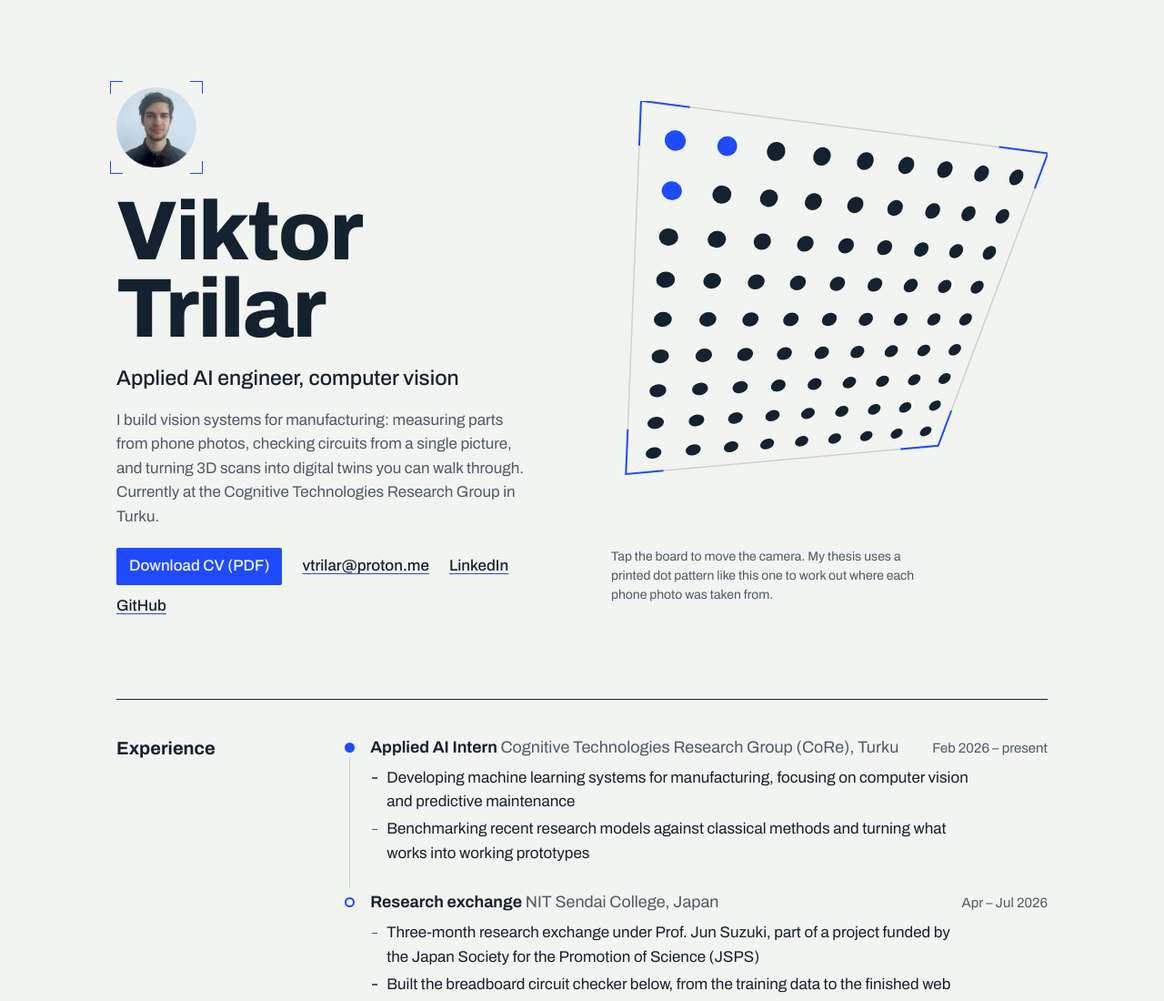
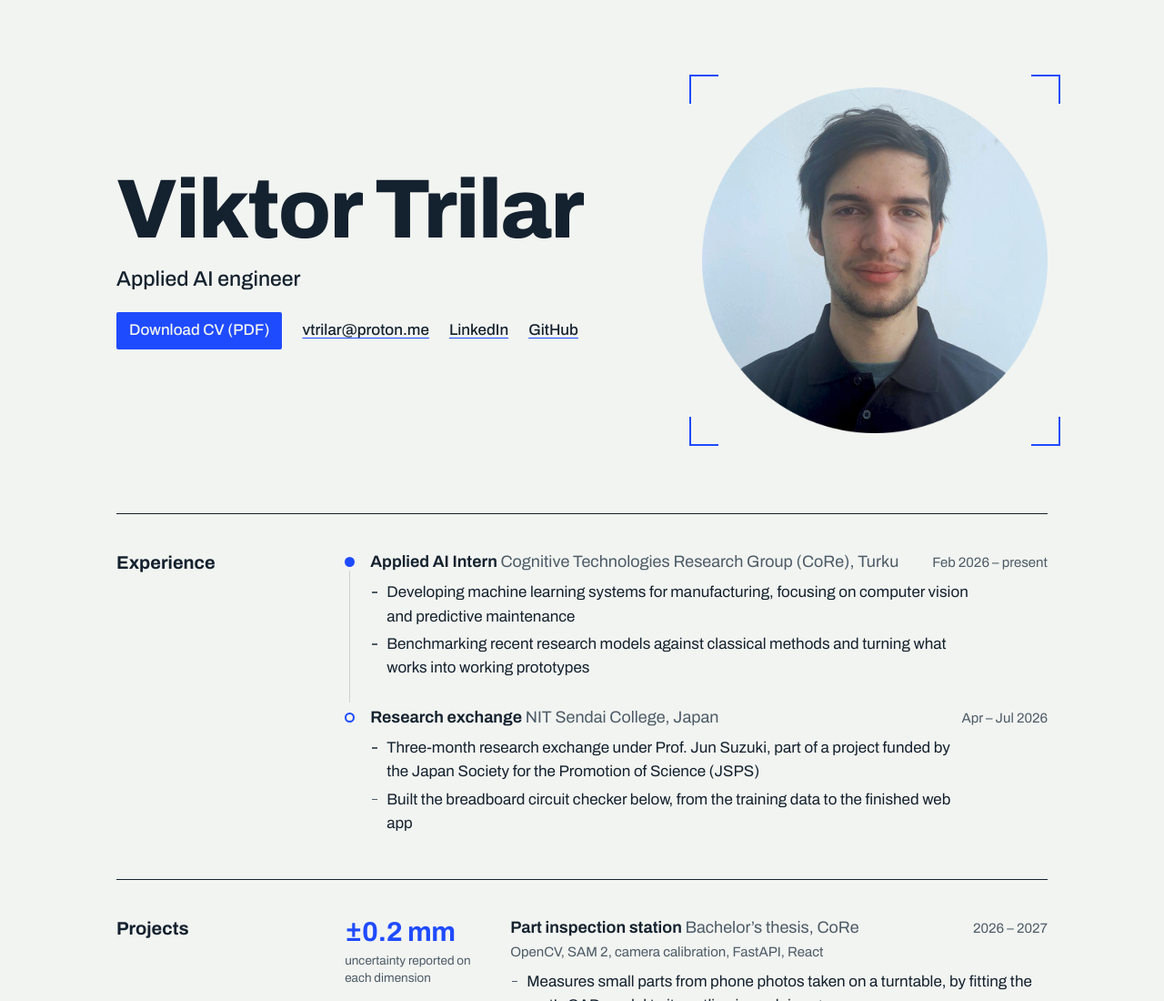
Before and after one commit to viktortrilar/viktortrilar.github.io, a plain HTML site: page index.html in a window 1280 px wide. Shown: the top 1100 px of the page at 91% size. Drawn offline with Linux system fonts and the light colour scheme.

Commit message:
Simplify hero: large portrait instead of dot board, shorter title
Co-Authored-By: Claude Opus 5.5 <noreply@anthropic.com>
Claude-Session: https://claude.ai/code/session_01W2z6u65vNgxFCTk7vhZDuR

```diff
--- a/board.js
+++ /dev/null
@@ -1,114 +0,0 @@
-// Calibration dot board: a circle grid seen from a camera whose pose follows the pointer.
-(function () {
-    const canvas = document.getElementById('board');
-    if (!canvas) return;
-    const ctx = canvas.getContext('2d');
-    const reduce = window.matchMedia('(prefers-reduced-motion: reduce)').matches;
-
-    const COLS = 9, ROWS = 9;
-    const rest = { rx: 0.55, ry: -0.38 };     // resting camera pose (radians)
-    let target = { ...rest }, pose = { ...rest };
-    let size = 0, raf = 0;
-
-    function colors() {
-        const s = getComputedStyle(document.documentElement);
-        return { dot: s.getPropertyValue('--dot').trim(), signal: s.getPropertyValue('--signal').trim(), rule: s.getPropertyValue('--rule').trim() };
-    }
-    let col = colors();
-
-    function resize() {
-        const dpr = Math.min(window.devicePixelRatio || 1, 2);
-        size = canvas.clientWidth;
-        canvas.width = size * dpr; canvas.height = size * dpr;
-        ctx.setTransform(dpr, 0, 0, dpr, 0, 0);
-        draw();
-    }
-
-    // board point (x,y in -1..1) -> screen
-    function project(x, y, p) {
-        const cx = Math.cos(p.rx), sx = Math.sin(p.rx), cy = Math.cos(p.ry), sy = Math.sin(p.ry);
-        // rotate around X then Y
-        let X = x, Y = y * cx, Z = y * sx;
-        const X2 = X * cy + Z * sy, Z2 = -X * sy + Z * cy;
-        const f = 3.2, d = f / (f + Z2);
-        const k = size * 0.43;
-        return { x: size / 2 + X2 * d * k, y: size / 2 + Y * d * k, s: d };
-    }
-
-    function draw() {
-        if (!size) return;
-        ctx.clearRect(0, 0, size, size);
-        const p = pose;
-        const step = 2 / (COLS - 1) * 0.86;
-        const r0 = size * 0.018;
-
-        // board outline
-        const corners = [[-1, -1], [1, -1], [1, 1], [-1, 1]].map(([x, y]) => project(x, y, p));
-        ctx.beginPath();
-        corners.forEach((c, i) => i ? ctx.lineTo(c.x, c.y) : ctx.moveTo(c.x, c.y));
-        ctx.closePath();
-        ctx.strokeStyle = col.rule; ctx.lineWidth = 1.5; ctx.stroke();
-
-        // dots; skewed by finite differences to look like true ellipses
-        for (let j = 0; j < ROWS; j++) {
-            for (let i = 0; i < COLS; i++) {
-                const x = -0.86 + i * step, y = -0.86 + j * step;
-                const c = project(x, y, p);
-                const e = 0.01;
-                const ux = project(x + e, y, p), uy = project(x, y + e, p);
-                const ax = (ux.x - c.x) / e, ay = (ux.y - c.y) / e, bx = (uy.x - c.x) / e, by = (uy.y - c.y) / e;
-                const sc = r0 / (size * 0.43);
-                ctx.save();
-                ctx.setTransform(ctx.getTransform().multiply(new DOMMatrix([ax * sc, ay * sc, bx * sc, by * sc, c.x, c.y])));
-                ctx.beginPath(); ctx.arc(0, 0, 1, 0, Math.PI * 2);
-                // three marker dots fix the board's orientation, as on a real target
-                const marker = (i === 0 && j === 0) || (i === 1 && j === 0) || (i === 0 && j === 1);
-                ctx.fillStyle = marker ? col.signal : col.dot;
-                ctx.fill();
-                ctx.restore();
-            }
-        }
-
-        // detected-corner brackets
-        ctx.strokeStyle = col.signal; ctx.lineWidth = 2;
-        corners.forEach((c, i) => {
-            const n = corners[(i + 1) % 4], pr = corners[(i + 3) % 4], L = 0.12;
-            ctx.beginPath();
-            ctx.moveTo(c.x + (pr.x - c.x) * L, c.y + (pr.y - c.y) * L);
-            ctx.lineTo(c.x, c.y);
-            ctx.lineTo(c.x + (n.x - c.x) * L, c.y + (n.y - c.y) * L);
-            ctx.stroke();
-        });
-    }
-
-    function tick() {
-        pose.rx += (target.rx - pose.rx) * 0.12;
-        pose.ry += (target.ry - pose.ry) * 0.12;
-        draw();
-        if (Math.abs(target.rx - pose.rx) + Math.abs(target.ry - pose.ry) > 0.0005) raf = requestAnimationFrame(tick);
-        else raf = 0;
-    }
-    function aim(rx, ry) {
-        target = { rx, ry };
-        if (reduce) { pose = { ...target }; draw(); return; }
-        if (!raf) raf = requestAnimationFrame(tick);
-    }
-
-    const hero = canvas.closest('.hero') || canvas;
-    hero.addEventListener('pointermove', e => {
-        if (e.pointerType === 'touch') return;
-        const r = canvas.getBoundingClientRect();
-        const dx = Math.max(-1.5, Math.min(1.5, (e.clientX - (r.left + r.width / 2)) / r.width));
-        const dy = Math.max(-1.5, Math.min(1.5, (e.clientY - (r.top + r.height / 2)) / r.height));
-        aim(0.25 + dy * 0.6, -dx * 0.9);
-    });
-    hero.addEventListener('pointerleave', () => aim(rest.rx, rest.ry));
-    canvas.addEventListener('pointerdown', e => {
-        if (e.pointerType !== 'touch') return;
-        const r = canvas.getBoundingClientRect();
-        aim(0.25 + ((e.clientY - r.top) / r.height - 0.5) * 1.1, -((e.clientX - r.left) / r.width - 0.5) * 1.6);
-    });
-
-    window.matchMedia('(prefers-color-scheme: dark)').addEventListener('change', () => { col = colors(); draw(); });
-    new ResizeObserver(resize).observe(canvas);
-})();
--- a/index.html
+++ b/index.html
@@ -19,15 +19,8 @@
 
     <header class="hero">
         <div>
-            <div class="portrait"><img src="Images/Viktor_Trilar.png" alt="Portrait of Viktor Trilar" width="88" height="88"></div>
             <h1 class="name">Viktor Trilar</h1>
-            <p class="role">Applied AI engineer, computer vision</p>
-            <p class="intro">
-                I build vision systems for manufacturing: measuring parts from
-                phone photos, checking circuits from a single picture, and turning
-                3D scans into digital twins you can walk through. Currently at the
-                Cognitive Technologies Research Group in Turku.
-            </p>
+            <p class="role">Applied AI engineer</p>
             <ul class="contact">
                 <li class="cv"><a href="Images/Viktor_Trilar_CV.pdf" target="_blank" rel="noopener">Download CV (PDF)</a></li>
                 <li><a href="mailto:vtrilar@proton.me">vtrilar@proton.me</a></li>
@@ -36,13 +29,7 @@
             </ul>
         </div>
 
-        <figure class="board">
-            <canvas id="board" role="img" aria-label="A printed calibration board with a grid of dots, seen at an angle"></canvas>
-            <figcaption>
-                <span class="hint-pointer">Move your pointer to move the camera.</span><span class="hint-touch">Tap the board to move the camera.</span> My thesis uses a printed dot
-                pattern like this one to work out where each phone photo was taken from.
-            </figcaption>
-        </figure>
+        <div class="portrait"><img src="Images/Viktor_Trilar.png" alt="Portrait of Viktor Trilar" width="476" height="476"></div>
     </header>
 
     <section class="section" aria-labelledby="h-exp">
@@ -167,6 +154,5 @@
 
 </div>
 
-<script src="board.js"></script>
 </body>
 </html>
--- a/styles.css
+++ b/styles.css
@@ -59,7 +59,7 @@ a:hover { color: var(--signal); text-decoration-color: currentColor; }
 /* ── Hero ─────────────────────────────── */
 .hero {
     display: grid;
-    grid-template-columns: minmax(0, 1fr) minmax(0, 1fr);
+    grid-template-columns: minmax(0, 1.4fr) minmax(0, 1fr);
     gap: clamp(24px, 5vw, 72px);
     align-items: center;
     padding-top: clamp(40px, 8vw, 96px);
@@ -68,16 +68,17 @@ a:hover { color: var(--signal); text-decoration-color: currentColor; }
 
 .portrait {
     position: relative;
-    width: 88px; height: 88px;
-    margin-bottom: 28px;
+    justify-self: end;
+    width: min(100%, 380px);
+    aspect-ratio: 1;
 }
-.portrait img { width: 100%; height: 100%; object-fit: cover; border-radius: 2px; display: block; filter: grayscale(0.15); }
+.portrait img { width: 100%; height: 100%; object-fit: cover; display: block; }
 /* bounding-box corner brackets */
 .portrait::before, .portrait::after {
-    content: ''; position: absolute; inset: -7px; pointer-events: none;
-    border: 1.5px solid var(--signal);
-    clip-path: polygon(0 0, 14px 0, 14px 1.5px, 1.5px 1.5px, 1.5px 14px, 0 14px,
-                       0 calc(100% - 14px), 1.5px calc(100% - 14px), 1.5px calc(100% - 1.5px), 14px calc(100% - 1.5px), 14px 100%, 0 100%);
+    content: ''; position: absolute; inset: -14px; pointer-events: none;
+    border: 2px solid var(--signal);
+    clip-path: polygon(0 0, 32px 0, 32px 2px, 2px 2px, 2px 32px, 0 32px,
+                       0 calc(100% - 32px), 2px calc(100% - 32px), 2px calc(100% - 2px), 32px calc(100% - 2px), 32px 100%, 0 100%);
 }
 .portrait::after { transform: scaleX(-1); }
 
@@ -94,7 +95,7 @@ a:hover { color: var(--signal); text-decoration-color: currentColor; }
     font-weight: 500;
     font-size: clamp(19px, 2vw, 23px);
     line-height: 1.3;
-    margin-bottom: 18px;
+    margin-bottom: 28px;
 }
 .intro { color: var(--ink-2); max-width: 46ch; margin-bottom: 28px; }
 
@@ -105,10 +106,6 @@ a:hover { color: var(--signal); text-decoration-color: currentColor; }
     background: var(--signal); color: var(--paper); text-decoration: none; border-radius: 2px;
 }
 .contact .cv a:hover { background: var(--ink); color: var(--paper); }
-
-.board { margin: 0; }
-.board canvas { display: block; width: 100%; aspect-ratio: 1 / 1; touch-action: pan-y; cursor: crosshair; }
-.board figcaption { font-size: 14px; line-height: 1.5; color: var(--ink-2); max-width: 44ch; margin-top: 10px; }
 
 /* ── Sections ─────────────────────────── */
 .section {
@@ -204,7 +201,7 @@ a:hover { color: var(--signal); text-decoration-color: currentColor; }
 /* ── Responsive ───────────────────────── */
 @media (max-width: 860px) {
     .hero { grid-template-columns: 1fr; }
-    .board { max-width: 480px; }
+    .hero .portrait { justify-self: start; width: min(100%, 260px); order: -1; margin: 14px; }
     .section { grid-template-columns: 1fr; gap: 20px; }
 }
 @media (max-width: 560px) {
@@ -216,9 +213,3 @@ a:hover { color: var(--signal); text-decoration-color: currentColor; }
     .skills dd { margin-bottom: 10px; }
     .results { grid-template-columns: 1fr; }
 }
-
-.hint-touch { display: none; }
-@media (hover: none) {
-    .hint-pointer { display: none; }
-    .hint-touch { display: inline; }
-}
```
